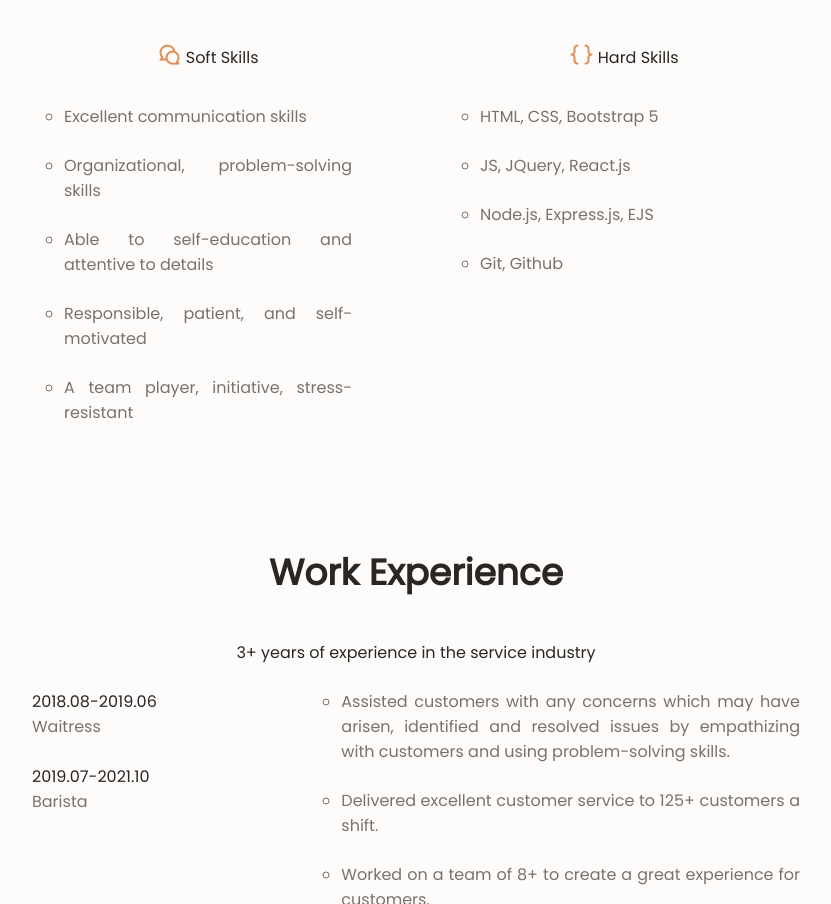
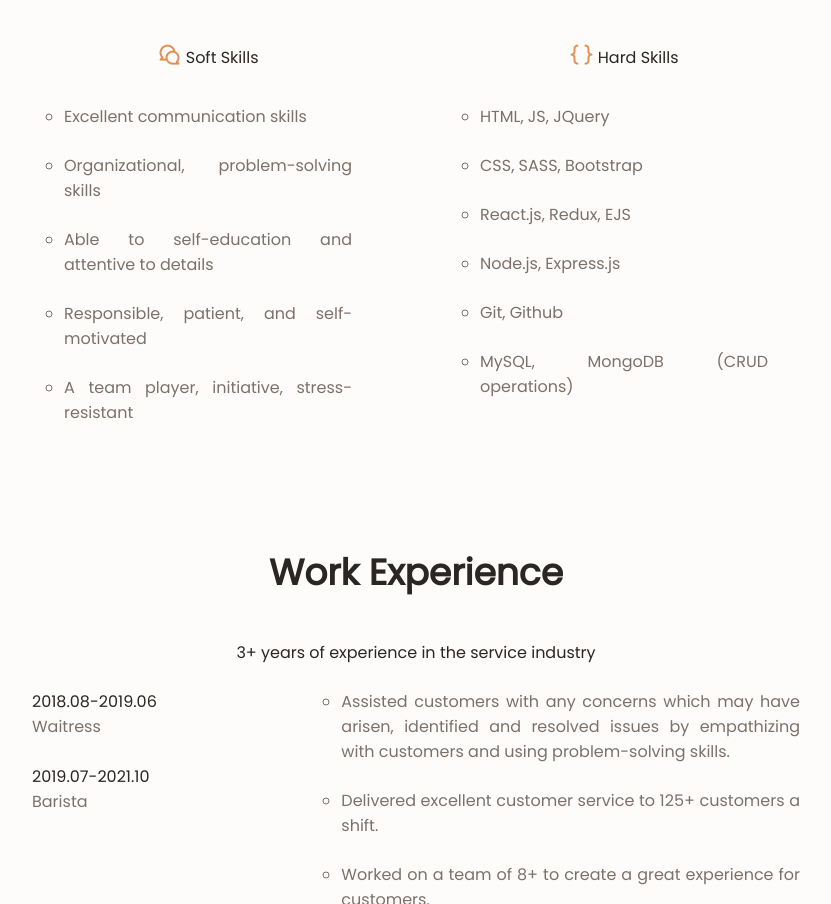
Before and after one commit to gksuft/resume, a plain HTML site: page index.html in a window 1280 px wide. Shown: the part 1109-2013 px from the top of the page, without its empty margins (224-1055 px from the left). Drawn offline with nearby package versions, Linux system fonts and the light colour scheme.

Commit message:
hard skills changed

```diff
--- a/index.html
+++ b/index.html
@@ -102,7 +102,7 @@
                             </button>
                             <div class="contacts__data" id="phone-data" >
                                 <p>Phone number:</p>
-                                <p>+38 050 505 7990</p>
+                                <p>+(380) 50 505 7990</p>
                             </div>
                         </div>
                         <div class="profile__contacts">
@@ -162,16 +162,22 @@
                         </div>
                         <ul class="skills__list">
                             <li>
-                                HTML, CSS, Bootstrap 5
+                                HTML, JS, JQuery
                             </li>
                             <li>
-                                JS, JQuery, React.js
+                                CSS, SASS, Bootstrap
                             </li>
                             <li>
-                                Node.js, Express.js, EJS
+                                React.js, Redux, EJS
+                            </li>
+                            <li>
+                                Node.js, Express.js
                             </li>
                             <li>
                                 Git, Github
+                            </li>
+                            <li>
+                                MySQL, MongoDB (CRUD operations)
                             </li>
                         </ul>
                     </div>
```
